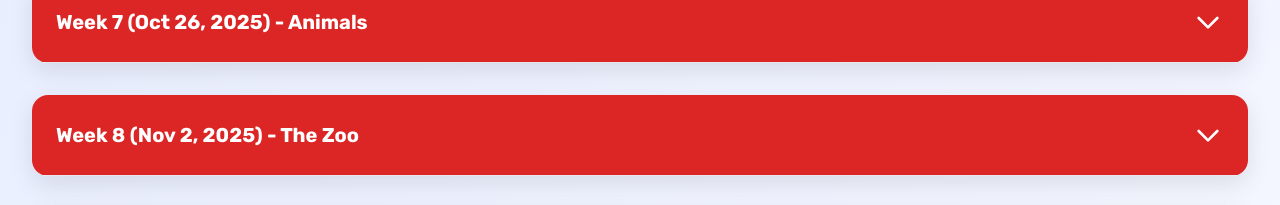
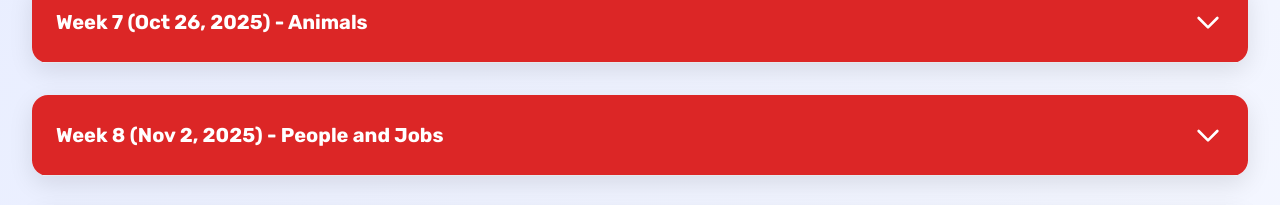
Before and after one commit to kampoengpoernama-pixel/social-sunday-schedule, a plain HTML site: page index.html in a window 1280 px wide. Shown: the part 1364-1569 px from the top of the page. Drawn offline with nearby package versions, Linux system fonts and the light colour scheme.

Commit message:
Update index.html

```diff
--- a/index.html
+++ b/index.html
@@ -95,7 +95,7 @@
             { week: 5, date: "Oct 12, 2025", topic: "My Body", class1: "Atika Hurin Ain & Ferdi Oktavian", supervisor1: "Karin", class2: "Fatih & Gavin", supervisor2: "Sondang", exchange: "—" },
             { week: 6, date: "Oct 19, 2025", topic: "My Feelings (Phase 1 Sim)", class1: "Lucia Nisrina Zulkifli & Nadia", supervisor1: "Rifa", class2: "Diza Putri Arumi & Trinita Salshabila", supervisor2: "Rina", exchange: "Sela" },
             { week: 7, date: "Oct 26, 2025", topic: "Animals", class1: "Muhammad Rhakananta Mahdi & Sukmawati", supervisor1: "Julia", class2: "Fatih & Carla Angelica", supervisor2: "Firman", exchange: "—" },
-            { week: 8, date: "Nov 2, 2025", topic: "The Zoo", class1: "Diza Putri Arumi & Atika Hurin Ain", supervisor1: "Julia", class2: "Sukmawati & Trinita Salshabila", supervisor2: "Dea", exchange: "—" },
+            { week: 8, date: "Nov 2, 2025", topic: "People and Jobs", class1: "Diza Putri Arumi & Atika Hurin Ain", supervisor1: "Julia", class2: "Sukmawati & Trinita Salshabila", supervisor2: "Dea", exchange: "—" },
             { week: 9, date: "Nov 9, 2025", topic: "Colors and Shapes", class1: "Fatih & Ferdi Oktavian", supervisor1: "Mirza", class2: "Gavin & Nur Sodiq", supervisor2: "Egy", exchange: "—" },
             { week: 10, date: "Nov 16, 2025", topic: "Numbers", class1: "Lucia Nisrina Zulkifli & Tari Okta Pitriyani", supervisor1: "Aufa", class2: "Tika Ayu Lestari & Sukmawati", supervisor2: "Tania", exchange: "—" },
             { week: 11, date: "Nov 23, 2025", topic: "Daily Routine", class1: "Muhammad Rhakananta Mahdi & Nadia", supervisor1: "Sondang", class2: "Carla Angelica & Amelia Susanti", supervisor2: "Lilis", exchange: "—" },
```
